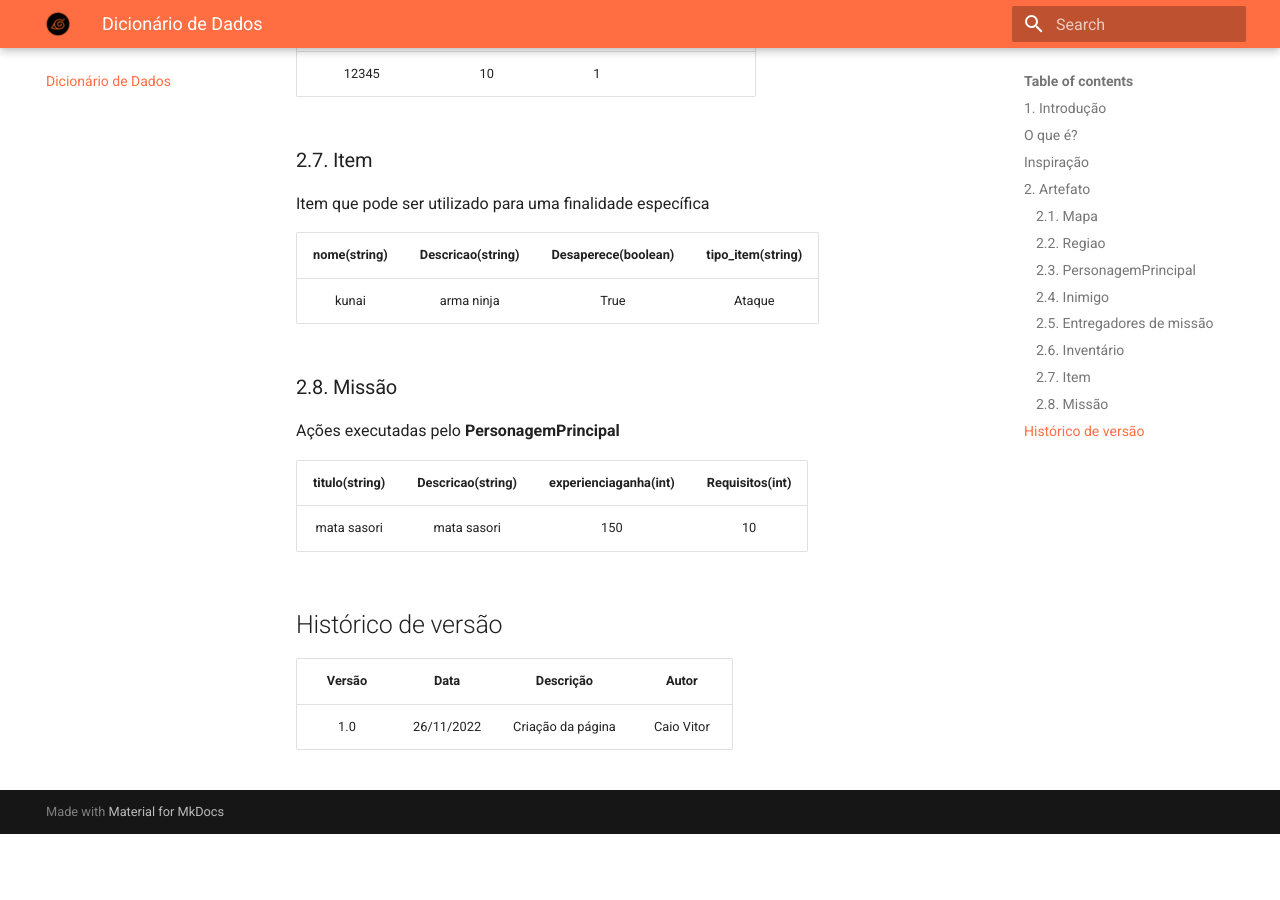
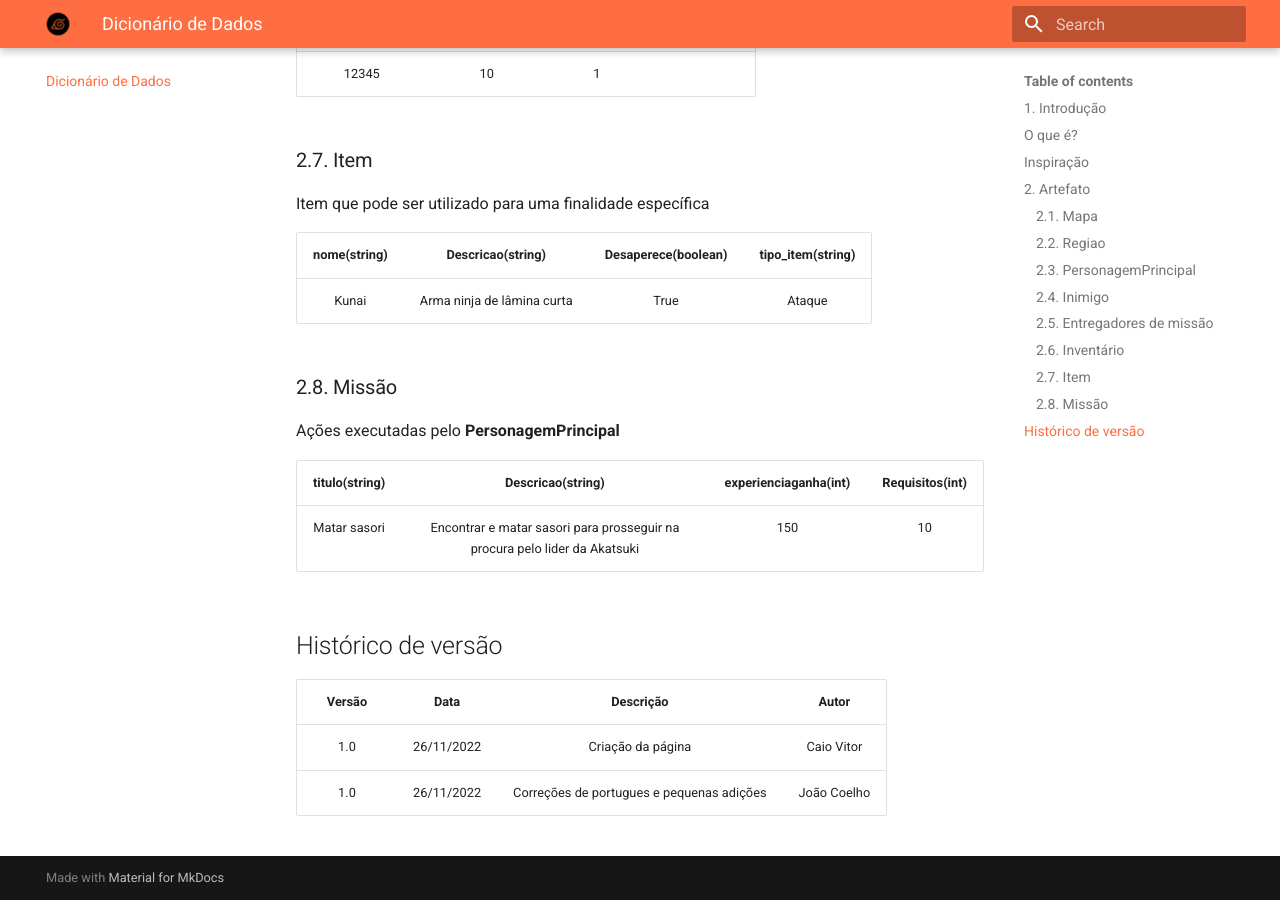
Before and after one commit to SBD1/grupo3_Naruto, an MkDocs documentation site: the page built from documentation/docs/dicionario_de_dados.md, in a window 1280 px wide and 900 px high, scrolled down 2331 px. Built offline with MkDocs 1.6.1 and Material for MkDocs 9.7.7, drawn with Linux system fonts in a browser that asks for light colours; before the commit the page ends 3165 px from its top, so only the background shows below that.

Commit message:
Correções e pequenas adições

```diff
--- a/documentation/docs/dicionario_de_dados.md
+++ b/documentation/docs/dicionario_de_dados.md
@@ -74,14 +74,14 @@ Item que pode ser utilizado para uma finalidade específica
 
 | nome(string) | Descricao(string) | Desaperece(boolean) |tipo_item(string)
 | :-: | :-: | :-: | :-: |
-| kunai| arma ninja | True |Ataque|
+| Kunai| Arma ninja de lâmina curta | True |Ataque|
 
 ### 2.8. Missão
 Ações executadas pelo **PersonagemPrincipal**
 
 | titulo(string) | Descricao(string) | experienciaganha(int) | Requisitos(int)|
 | :-: | :-: | :-: | :-: |
-| mata sasori | mata sasori  | 150 | 10|
+| Matar sasori | Encontrar e matar sasori para prosseguir na procura pelo lider da Akatsuki  | 150 | 10|
 
 
 
@@ -89,3 +89,4 @@ Ações executadas pelo **PersonagemPrincipal**
 | Versão | Data | Descrição | Autor |
 | :----: | :--: | :-------: | :---:
 |1.0 | 26/11/2022 | Criação da página | Caio Vitor |
+|1.0 | 26/11/2022 | Correções de portugues e pequenas adições | João Coelho |
```
